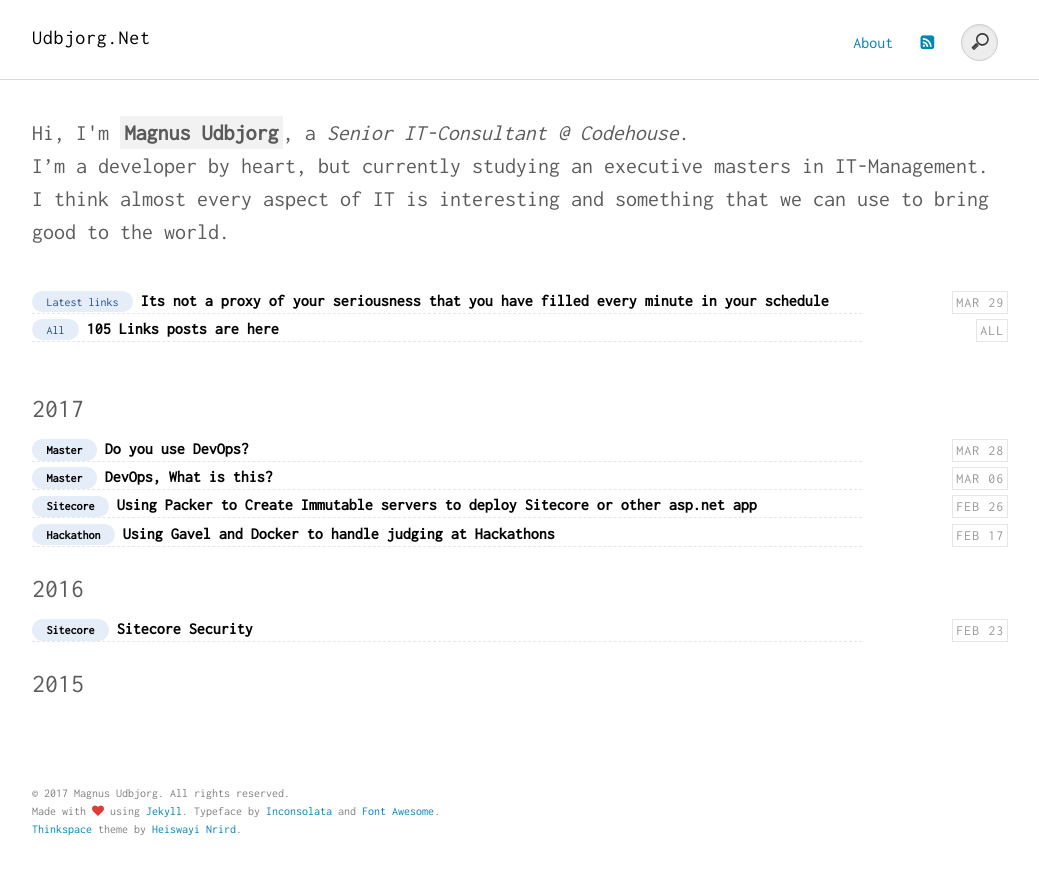
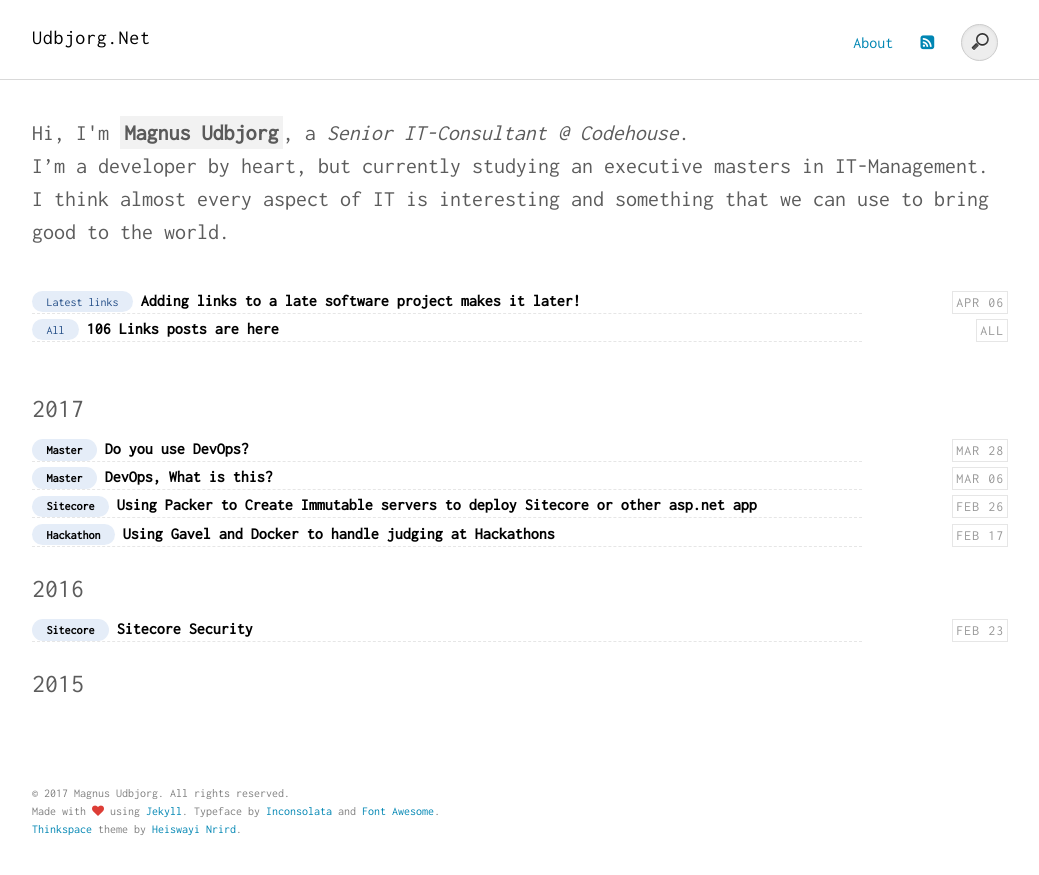
Before and after one commit to magudb/magudb.github.io, a Jekyll site: the page built from index.html, in a window 1280 px wide. Shown: the top 875 px of the page, without its empty margins (120-1159 px from the left). Built offline with Jekyll 4.4.1, drawn with Linux system fonts in a browser that asks for light colours.

Commit message:
New post: Adding manpower to a late software project makes it later!

```diff
--- a/_drafts/2017-04-06-empty.md
+++ b/_posts/2017-04-06-Adding manpower to a late software project  makes it later.md
@@ -1,7 +1,9 @@
 ---
 layout: post
-title: ""
-description: ""
+title: "Adding links to a late software project
+makes it later!"
+description: "Adding manpower to a late software project
+makes it later!"
 comments: true
 category: "Links"
 keywords: "Links, extravaganza, Tech, IT, Microservices, NodeJs, C#, Javascript, Solution architecture"
```
